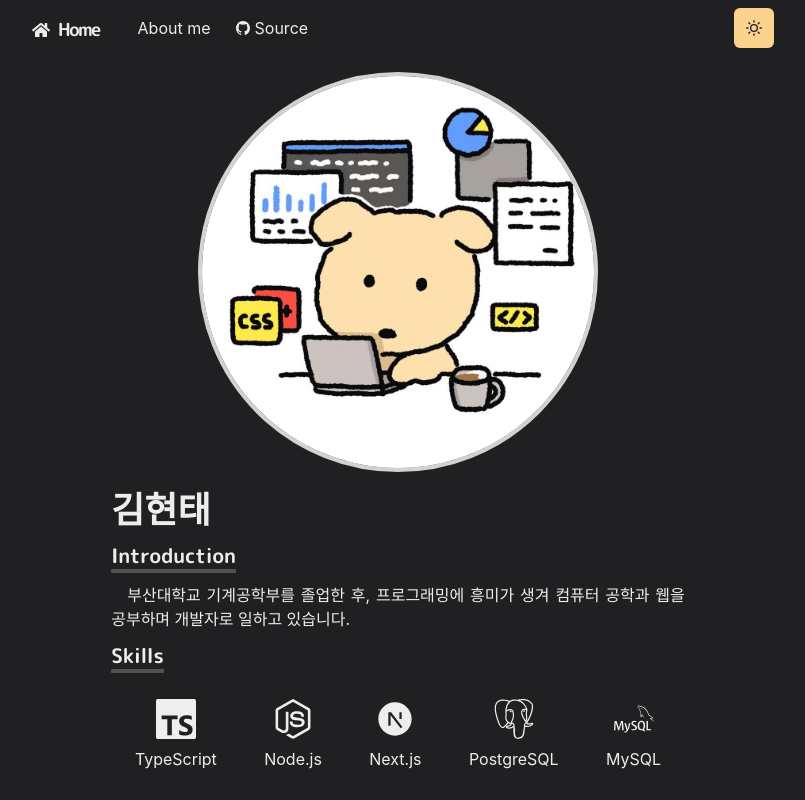
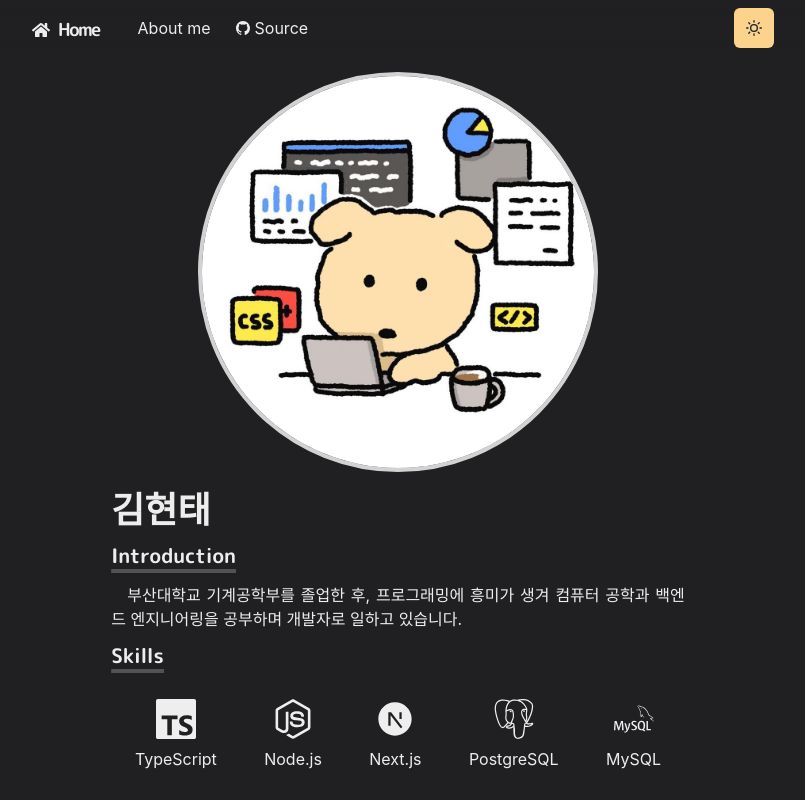
Before and after one commit to HyeonTee/next-app, a Next.js app: page /about in a window 1280 px wide. Shown: the top 800 px of the page, without its empty margins (242-1047 px from the left). Built offline with nearby package versions, Linux system fonts and the light colour scheme.

Commit message:
chore: Modify about222

```diff
--- a/pages/about.jsx
+++ b/pages/about.jsx
@@ -26,7 +26,7 @@ const About = () => (
       </Heading>
       <Paragraph>
         부산대학교 기계공학부를 졸업한 후, 프로그래밍에 흥미가 생겨 컴퓨터
-        공학과 웹을 공부하며 개발자로 일하고 있습니다.
+        공학과 백엔드 엔지니어링을 공부하며 개발자로 일하고 있습니다.
       </Paragraph>
       <Heading as="h3" variant="section-title">
         Skills
```
